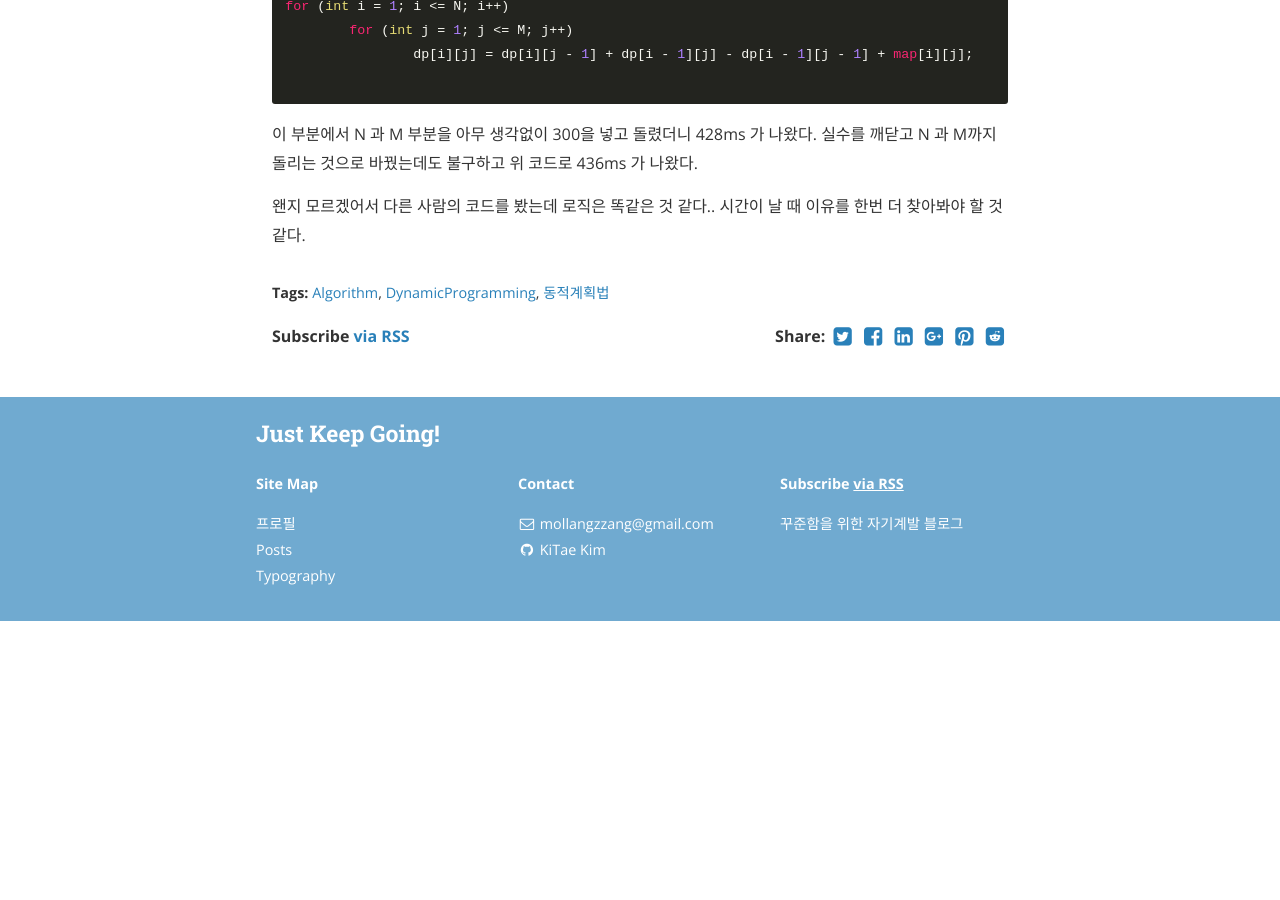
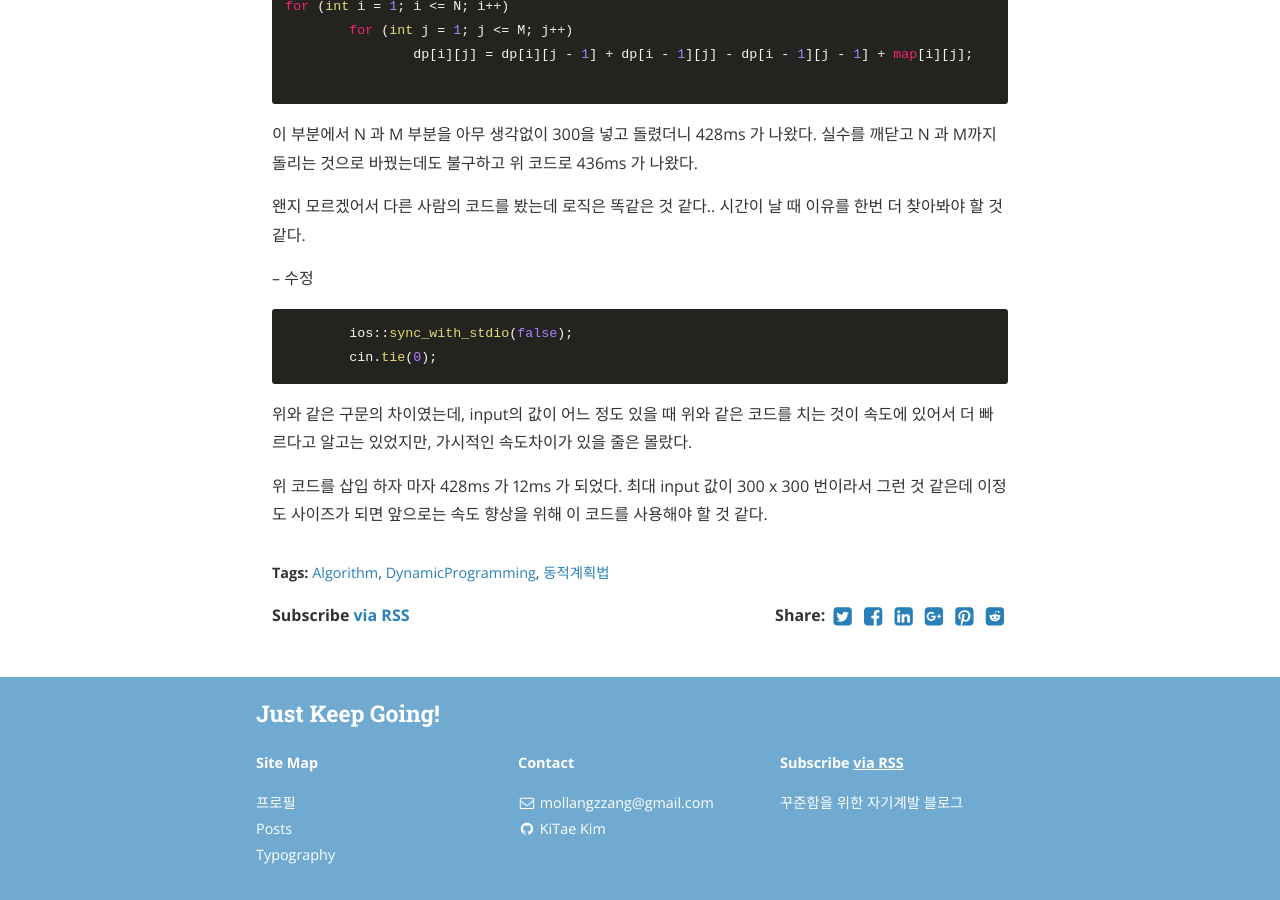
Before and after one commit to flash1117/flash1117.github.io, a Jekyll site: the page built from _posts/2019-10-29-BOJ 2149.markdown, in a window 1280 px wide and 900 px high, scrolled down 1922 px. Built offline with Jekyll 4.4.1, drawn with Linux system fonts in a browser that asks for light colours; nearby versions of some CDN libraries; before the commit the page ends 2543 px from its top, so only the background shows below that.

Commit message:
update TIL

````diff
--- a/_posts/2019-10-29-BOJ 2149.markdown
+++ b/_posts/2019-10-29-BOJ 2149.markdown
@@ -73,3 +73,14 @@ for (int i = 1; i <= N; i++)
 이 부분에서 N 과 M 부분을 아무 생각없이 300을 넣고 돌렸더니 428ms 가 나왔다. 실수를 깨닫고 N 과 M까지 돌리는 것으로 바꿨는데도 불구하고 위 코드로 436ms 가 나왔다.
 
 왠지 모르겠어서 다른 사람의 코드를 봤는데 로직은 똑같은 것 같다.. 시간이 날 때 이유를 한번 더 찾아봐야 할 것 같다.
+
+-- 수정
+
+```
+	ios::sync_with_stdio(false);
+	cin.tie(0);
+```
+
+위와 같은 구문의 차이였는데, input의 값이 어느 정도 있을 때 위와 같은 코드를 치는 것이 속도에 있어서 더 빠르다고 알고는 있었지만, 가시적인 속도차이가 있을 줄은 몰랐다.
+
+위 코드를 삽입 하자 마자 428ms 가 12ms 가 되었다. 최대 input 값이 300 x 300 번이라서 그런 것 같은데 이정도 사이즈가 되면 앞으로는 속도 향상을 위해 이 코드를 사용해야 할 것 같다.
````
Also changed, not shown: _posts/2019-10-29-TIL.markdown (added, +27 -0 lines).
